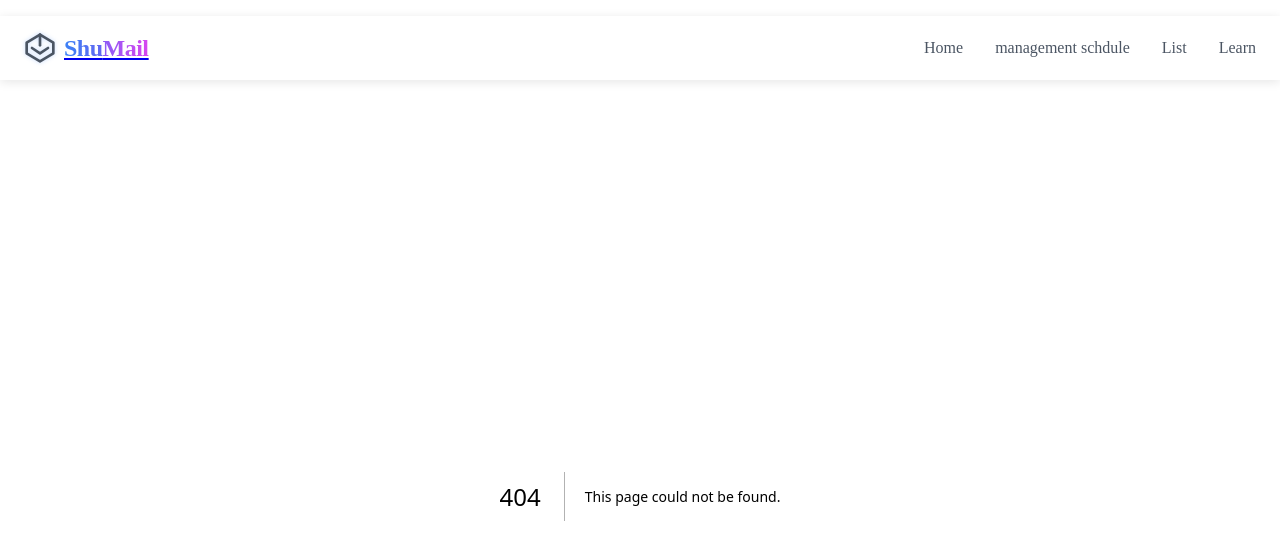
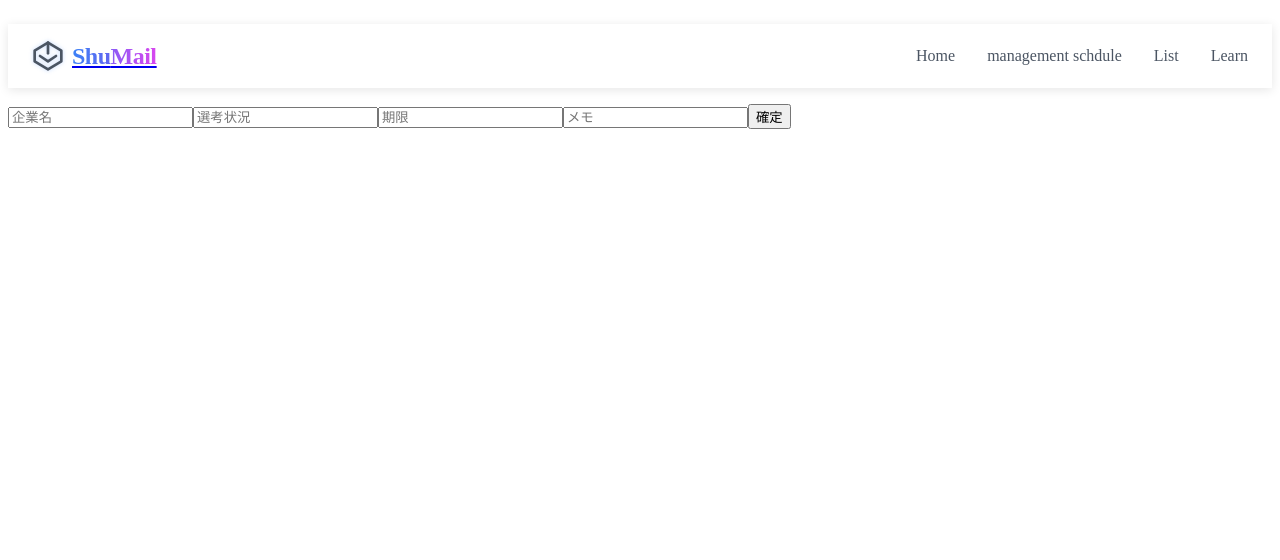
Before and after one commit to takapom/internship-helper-app, a Next.js app: page /addlist in a window 1280 px wide. Before the commit this address had no page. Shown: the top 560 px of the page. Built offline with nearby package versions, Linux system fonts and the light colour scheme; no server answers.

Commit message:
addListの処理完了

```diff
--- a/src/app/List/page.tsx
+++ b/src/app/List/page.tsx
@@ -1,6 +1,6 @@
 import GlassCard2 from "@/components/GlassCard2"
 import styles from "./page.module.css"
-
+import Link from "next/link"
 
 export default function List (){
 
@@ -11,6 +11,9 @@ export default function List (){
             <GlassCard2 />
             <GlassCard2 />
             <GlassCard2 />
+            <Link href="/addList">
+            <button>リストを追加する</button>
+            </Link>
         </div>
     )
 }
--- /dev/null
+++ b/src/app/addlist/page.tsx
@@ -0,0 +1,61 @@
+"use client";
+
+
+import { useState } from "react";
+import styles from "./page.module.css"
+import { addDoc, collection } from "firebase/firestore";
+import { db } from "@/lib/firebase";
+import { content } from "googleapis/build/src/apis/content";
+
+export default function AddPage(){
+    const [company, setCompany] = useState("");//企業名
+    const [state, setState] = useState("");//選考状況
+    const [deadline, setDeadline] = useState("")//期限
+    const [memo, setMemo] = useState("")//メモ
+    const createPost = () => {
+        addDoc(collection(db, "List"), {
+            company: company,
+            state: state,
+            deadline: deadline,
+            memo: memo,
+        })
+        window.alert("リスト追加しました！")
+        setCompany("")
+        setState("")
+        setDeadline("")
+        setMemo("")
+    }
+    return(
+    <div>
+    <input
+      type="text"
+      className={styles.input}
+      placeholder="企業名"
+      onChange={(e) => setCompany(e.target.value)}
+    />
+        <input
+      type="text"
+      className={styles.input}
+      placeholder="選考状況"
+      onChange={(e) => setState(e.target.value)}
+    />
+        <input
+      type="text"
+      className={styles.input}
+      placeholder="期限"
+      onChange={(e) => setDeadline(e.target.value)}
+    />
+            <input
+      type="text"
+      className={styles.input}
+      placeholder="メモ"
+      onChange={(e) => setMemo(e.target.value)}
+    />
+    <button
+    onClick={createPost}
+    >
+    確定
+    </button>
+    </div>
+    )
+}
--- a/src/lib/firebase.ts
+++ b/src/lib/firebase.ts
@@ -11,4 +11,4 @@ const firebaseConfig = {
 
 const app = initializeApp(firebaseConfig);
 export const auth = getAuth(app);
-export const db = getFirestore(app)
+export const db = getFirestore(app);
```
Also changed, not shown: 1 other file (tests, documents, lock files or other folders).
